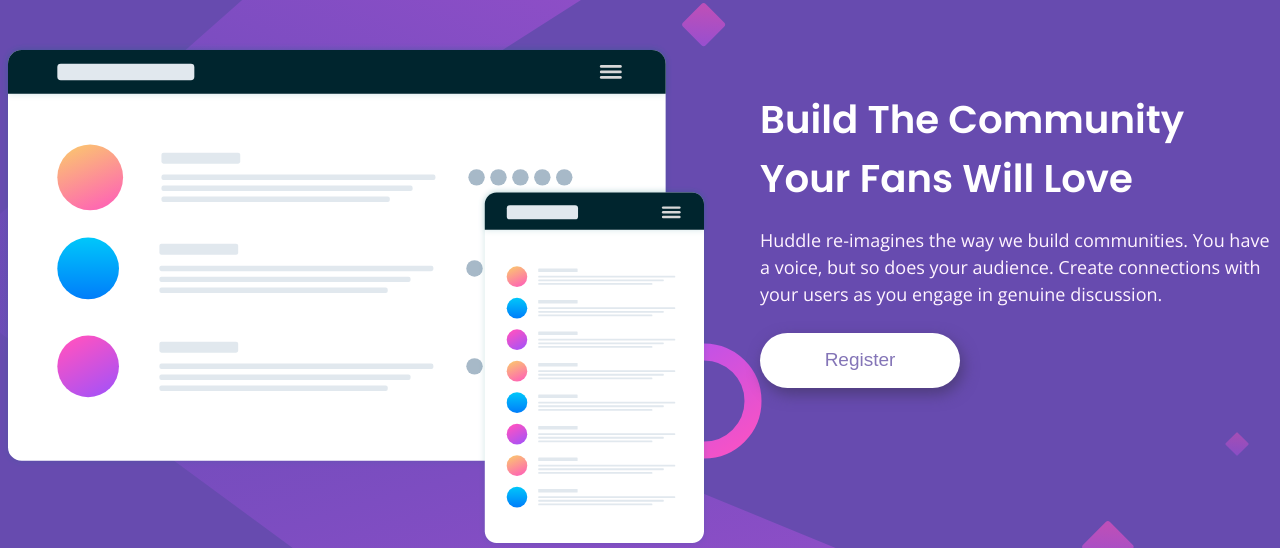
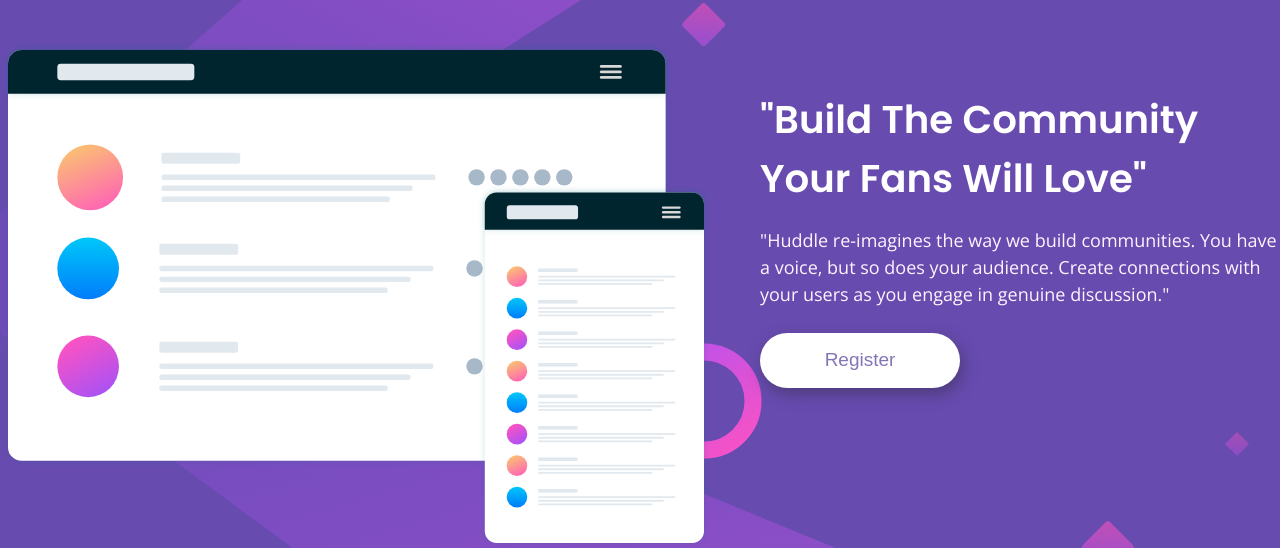
Before and after one commit to ima9gh/Huddle-landing-page, a plain HTML site: page index.html in a window 1280 px wide. Shown: the part 162-710 px from the top of the page. Drawn offline with Linux system fonts and the light colour scheme.

Commit message:
Update index.html

```diff
--- a/index.html
+++ b/index.html
@@ -18,9 +18,9 @@
       <img src="images/illustration-mockups.svg" alt="*">
     </div>
     <div class="texts">
-      <h1>Build The Community Your Fans Will Love</h1>
-      <p>Huddle re-imagines the way we build communities. You have a voice, but so does your audience.
-        Create connections with your users as you engage in genuine discussion.</p>
+      <h1>"Build The Community Your Fans Will Love"</h1>
+      <p>"Huddle re-imagines the way we build communities. You have a voice, but so does your audience.
+        Create connections with your users as you engage in genuine discussion."</p>
         <button type="submit" value="Register">Register</button>
     </div>
   </div>
```
